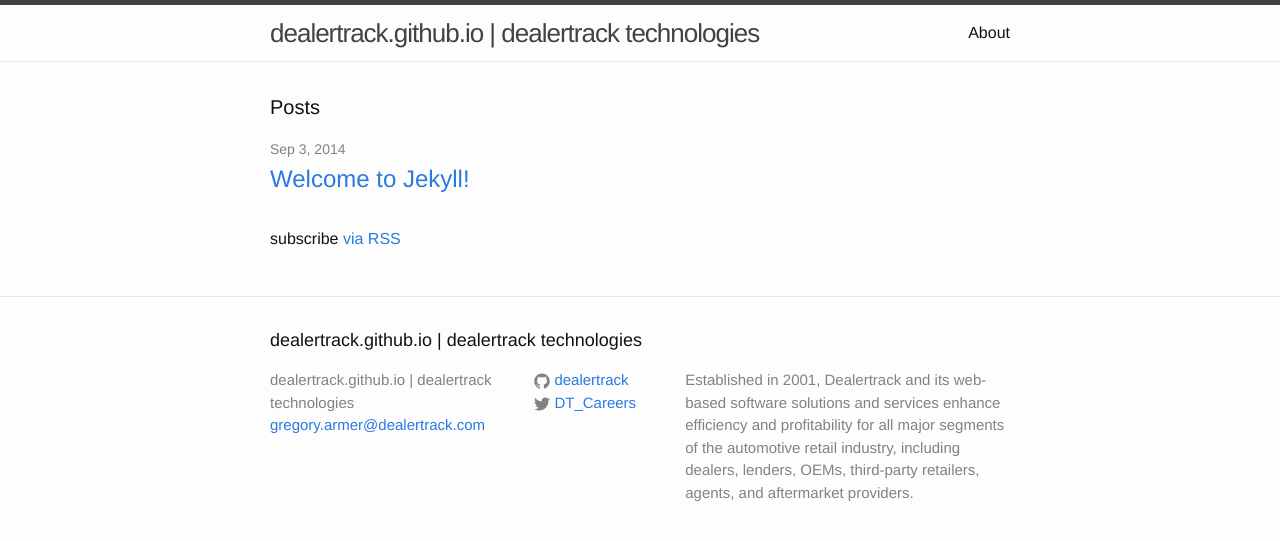
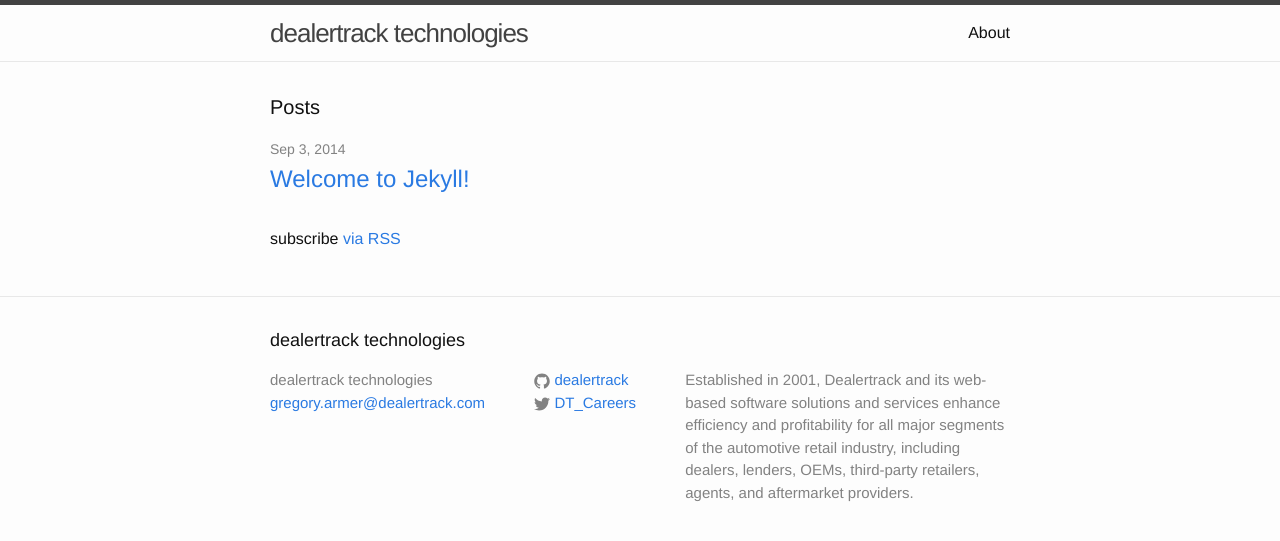
Before and after one commit to dealertrack/dealertrack.github.io, a Jekyll site: the page built from index.html, in a window 1280 px wide. Shown: the top 541 px of the page. Built offline with Jekyll 4.4.1, drawn with Linux system fonts in a browser that asks for light colours.

Commit message:
Update config

```diff
--- a/_config.yml
+++ b/_config.yml
@@ -1,5 +1,5 @@
 # Site settings
-title: dealertrack.github.io | dealertrack technologies
+title: dealertrack technologies
 email: gregory.armer@dealertrack.com
 description: > # this means to ignore newlines until "baseurl:"
   Established in 2001, Dealertrack and its web-based software solutions
```
